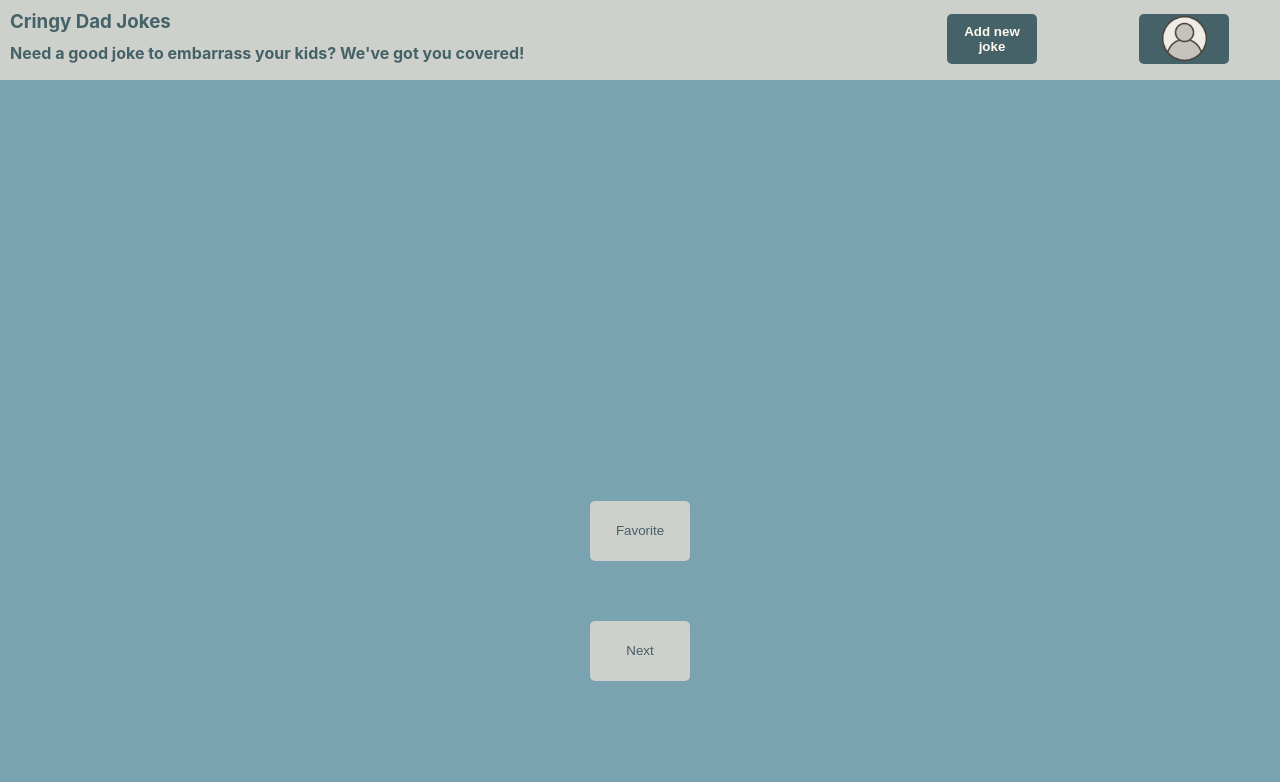
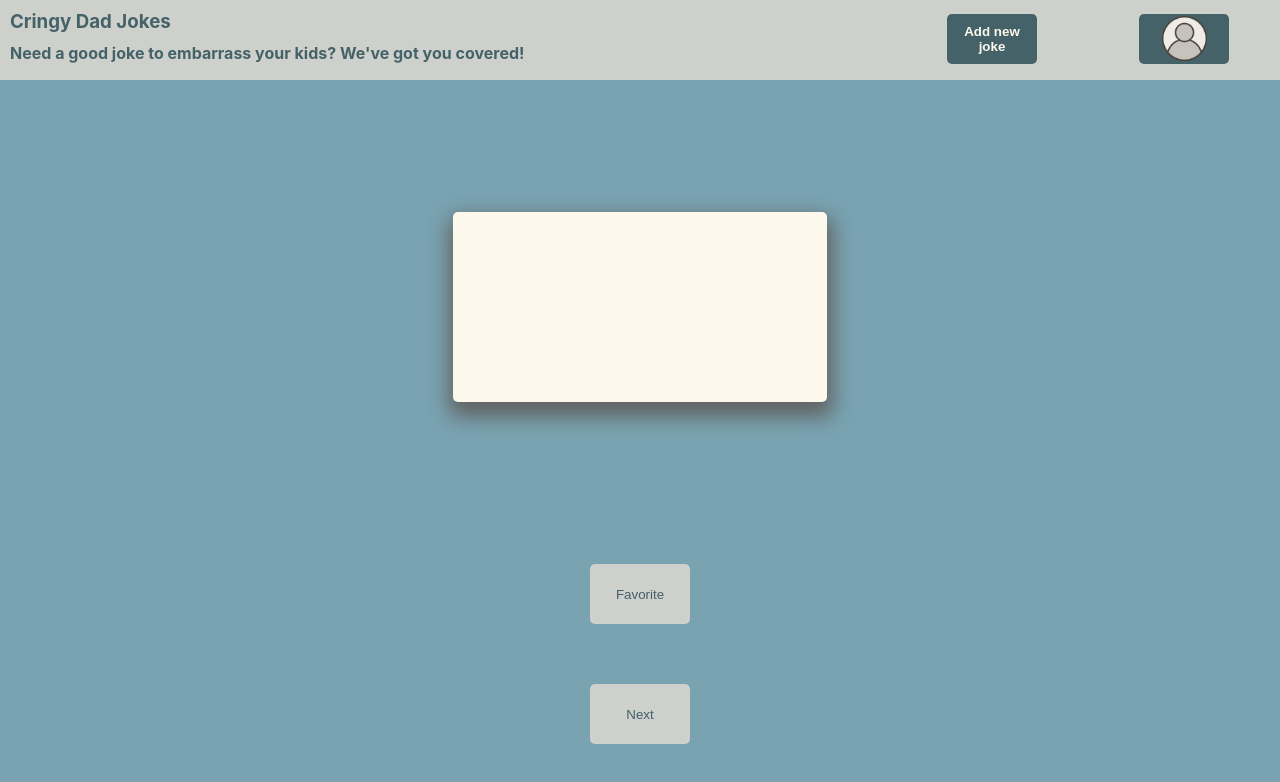
Before and after one commit to peytonjo/Dad-Jokes, a React (Create React App) app: page / in a window 1280 px wide. Shown: the top 782 px of the page. Built offline with nearby package versions, Linux system fonts and the light colour scheme; no server answers.

Commit message:
Edit CSS to display cards correctly

```diff
--- a/src/User/User.scss
+++ b/src/User/User.scss
@@ -29,6 +29,18 @@
   text-align: -webkit-center;
 }
 
+.joke-card {
+  height: 190px;
+  width: 374px;
+  background-color: #fcf8ec;
+  border-radius: 5px;
+  color: #000000;
+  display: flex;
+  box-shadow: 1px 10px 20px 5px rgba(97, 97, 97, 0.96);
+  align-items: center;
+  justify-content: center;
+}
+
 .favorited-joke-card {
   height: 190px;
   width: 374px;
@@ -39,6 +51,7 @@
   box-shadow: 1px 10px 20px 5px rgba(97, 97, 97, 0.96);
   align-items: center;
   justify-content: center;
+  margin-bottom: 30px;
 }
 
 .created-joke-card {
@@ -51,6 +64,7 @@
   box-shadow: 1px 10px 20px 5px rgba(97, 97, 97, 0.96);
   align-items: center;
   justify-content: center;
+  margin-bottom: 30px;
 }
 
 .joke {
```
